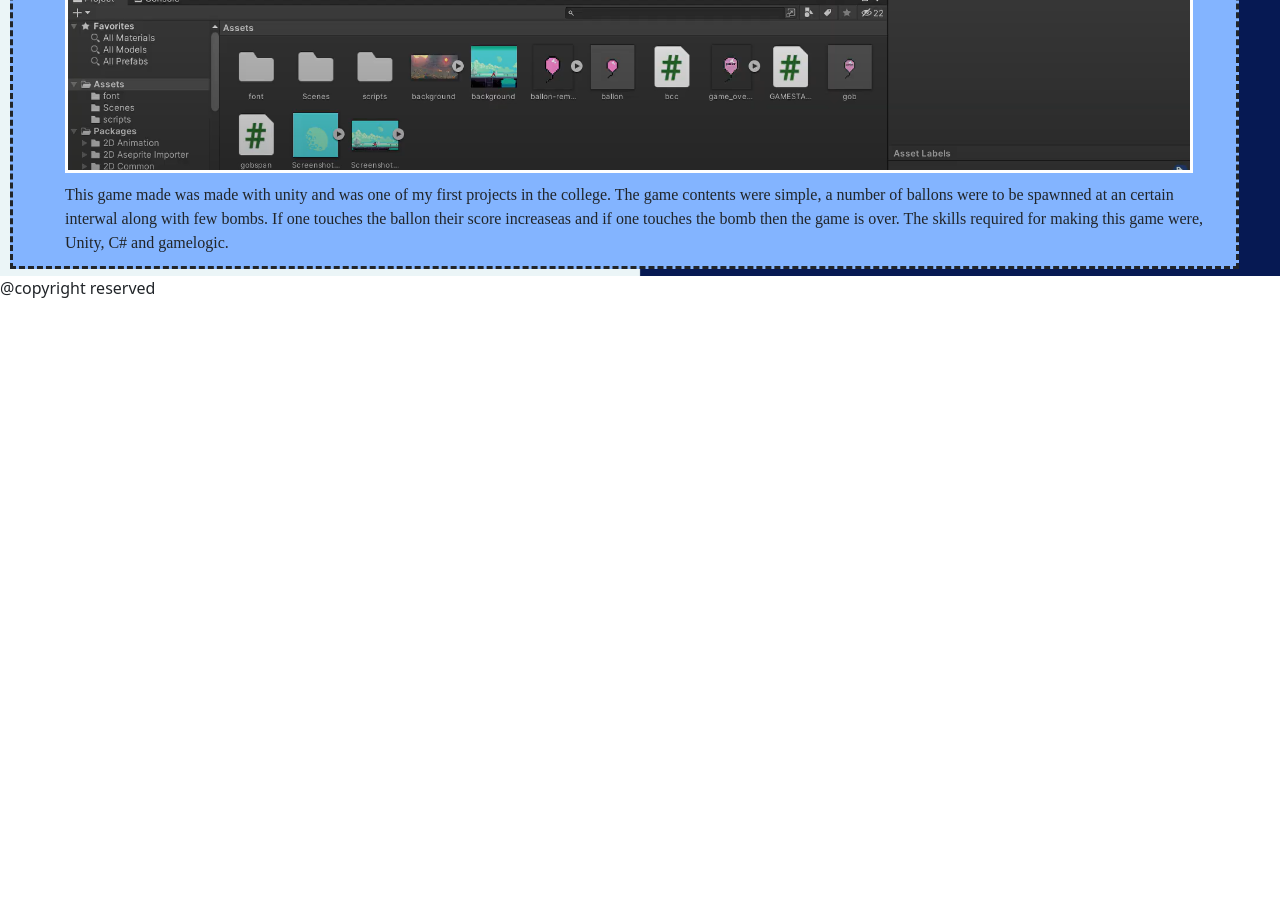
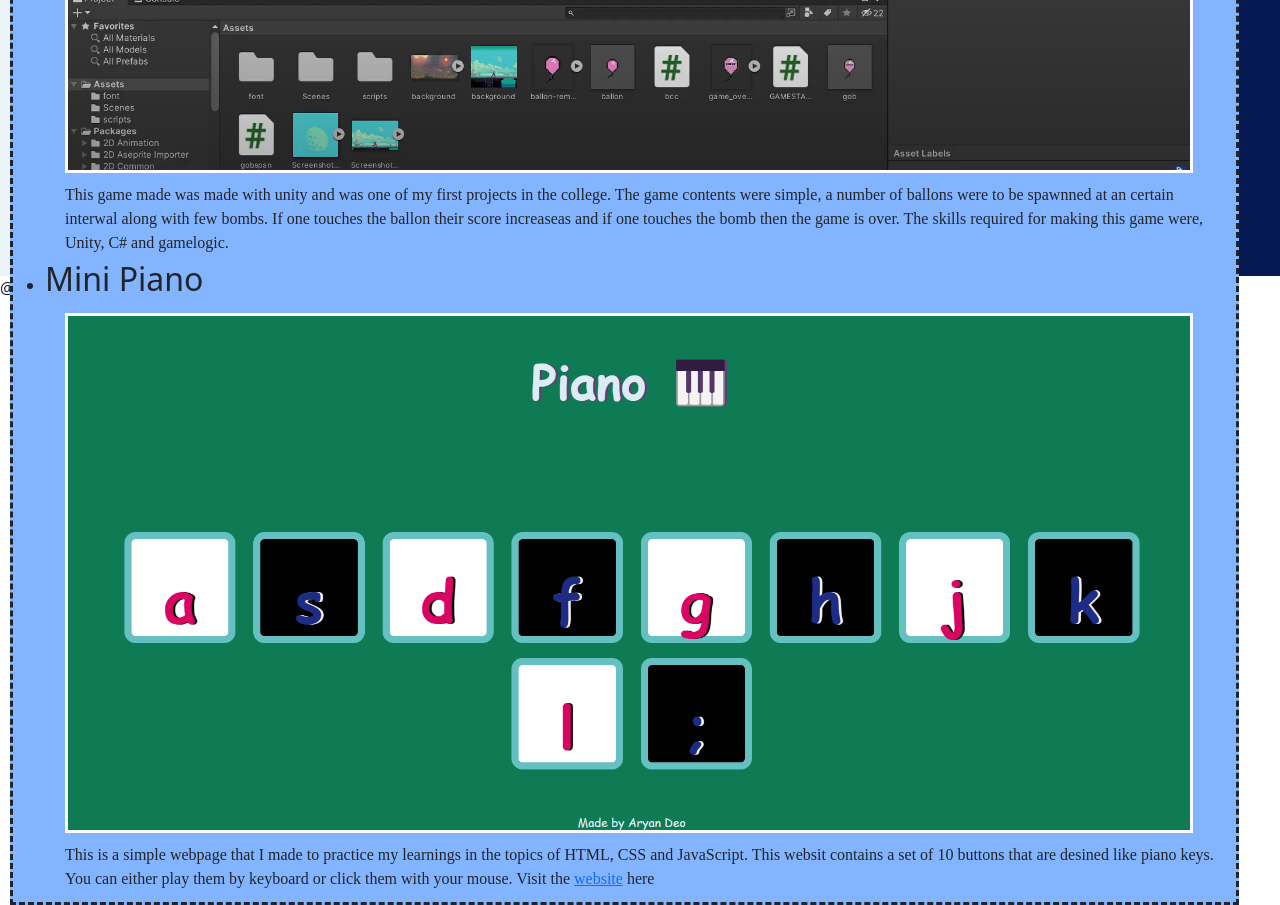
Before and after one commit to Aryandeo8/Aryandeo, a plain HTML site: page projects.html in a window 1280 px wide. Shown: the part 576-1481 px from the top of the page. Before the commit the page ends 876 px from the top, so only its background shows below. Drawn offline with nearby package versions, Linux system fonts and the light colour scheme; a web font is replaced by a local one.

Commit message:
Update projects.html

```diff
--- a/projects.html
+++ b/projects.html
@@ -35,6 +35,10 @@
                     <h2>Ballon Popper Game</h2>
                     <p><img src="ballonpop.png" alt="ballonpop"> This game made was made with unity and was one of my first projects in the college. The game contents were simple, a number of ballons were to be spawnned at an certain interwal along with few bombs. If one touches the ballon their score increaseas and if one touches the bomb then the game is over. The skills required for making this game were, Unity, C# and gamelogic. </p>
                 </li>
+                <li>
+                  <h2>Mini Piano</h2>
+                  <p><img src="Screenshot 2024-07-04 092905.png" alt="pianoweb">This is a simple webpage that I made to practice my learnings in the topics of HTML, CSS and JavaScript. This websit contains a set of 10 buttons that are desined like piano keys. You can either play them by keyboard or click them with your mouse. Visit the <a href="https://aryandeo8.github.io/pianoweb/">website</a> here </p>
+                </li>
             </ul>
         </div>
         <div class="emt"></div>
```
